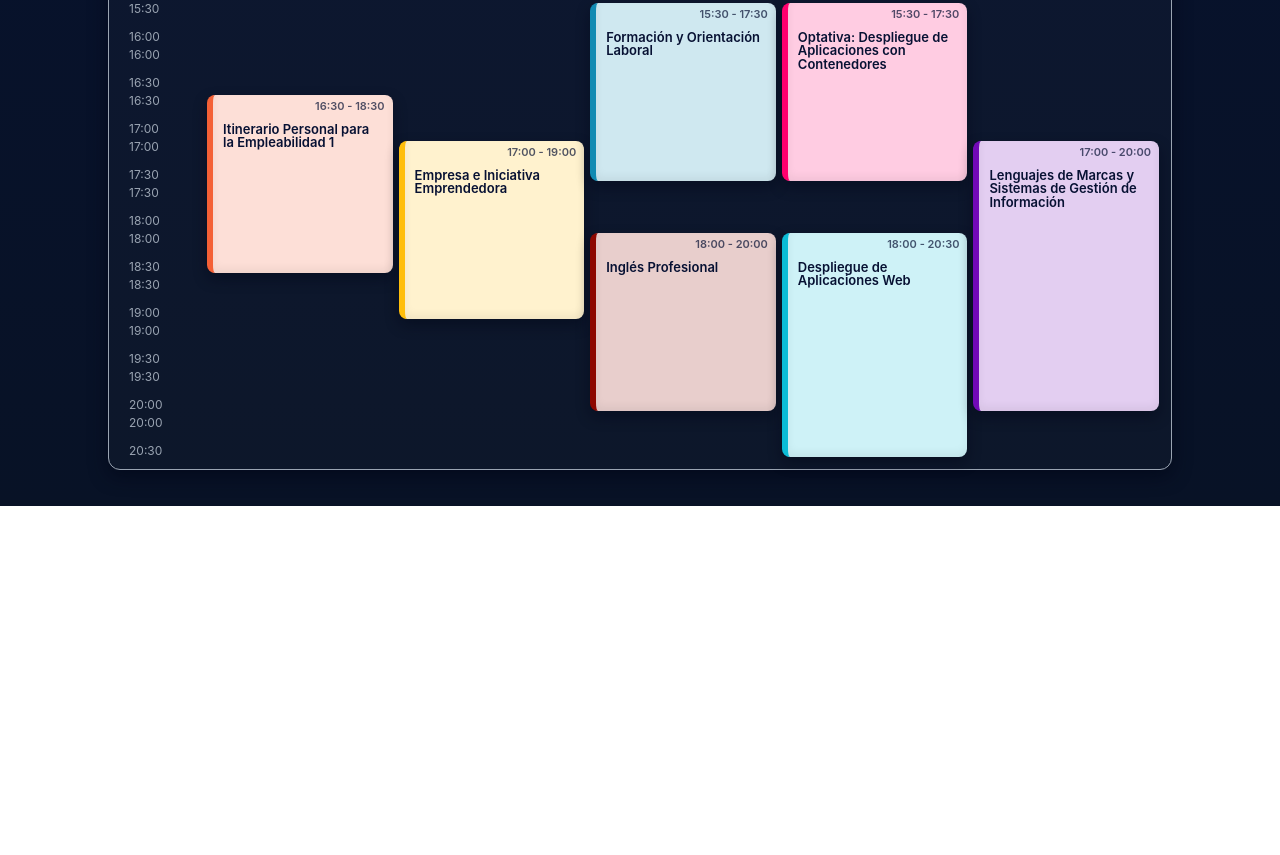
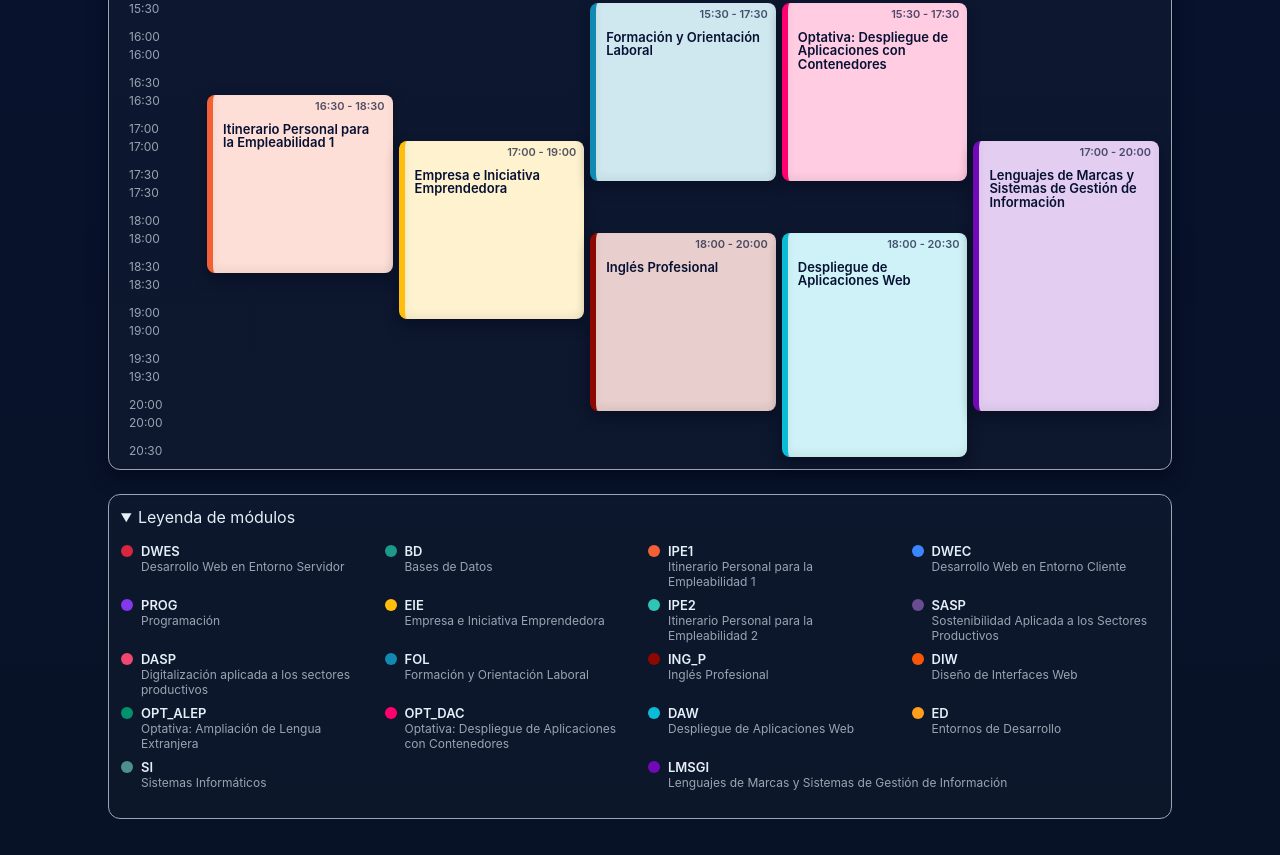
Before and after one commit to metatron18es/february-exams-2026, a plain HTML site: page index.html in a window 1280 px wide. Shown: the part 870-1725 px from the top of the page. Before the commit the page ends 1376 px from the top, so only its background shows below. Drawn offline with Linux system fonts and the light colour scheme.

Commit message:
feat: add legend

```diff
--- a/css/styles.css
+++ b/css/styles.css
@@ -251,3 +251,58 @@ h1 {
     padding: 10px;
   }
 }
+
+/* ---------- LEGEND ---------- */
+
+.legend {
+  margin-top: 24px;
+  padding: 12px;
+  border-radius: 12px;
+  border: 1px solid var(--muted);
+  background: rgba(255, 255, 255, 0.02);
+}
+
+.legend-title {
+  margin: 0 0 8px;
+  font-size: 14px;
+  font-weight: 600;
+  color: #dbeafe;
+}
+
+.legend-list {
+  display: flex;
+  flex-wrap: wrap;
+  gap: 8px 16px;
+}
+
+.legend-item {
+  flex: 1 0 220px;
+}
+
+.legend-label {
+  display: flex;
+  align-items: center;
+  gap: 8px;
+  font-weight: 600;
+  font-size: 13px;
+}
+
+.legend-dot {
+  width: 12px;
+  height: 12px;
+  border-radius: 50%;
+  background: var(--color);
+  flex-shrink: 0;
+}
+
+.legend-desc {
+  margin: 0 0 0 20px;
+  font-size: 12px;
+  color: var(--muted);
+}
+
+@media (max-width: 880px) {
+  .legend {
+    display: none;
+  }
+}
--- a/data/examenes.json
+++ b/data/examenes.json
@@ -67,7 +67,7 @@
         {
             "module": "dasp",
             "label": "DASP",
-            "title": "Desarrollo de Aplicaciones Servidor",
+            "title": "Digitalización aplicada a los sectores productivos",
             "day": "miércoles",
             "time": "12:00 - 13:00",
             "color": "#ef476f"
--- a/index.html
+++ b/index.html
@@ -76,6 +76,16 @@
       <div class="slot" style="grid-column:1;grid-row:25;"><span>20:00</span><span>20:30</span></div>
 
     </div>
+
+        <!-- Leyenda de módulos -->
+    <details class="legend" open>
+      <summary>Leyenda de módulos</summary>
+
+      <dl class="legend-list"></dl>
+    </details>
+
+
+
   </div>
 
   <script src="./js/main.js"></script>
--- a/js/main.js
+++ b/js/main.js
@@ -35,7 +35,8 @@ function extractModules(events) {
             map.set(e.module, {
                 id: e.module,
                 label: e.label,
-                color: e.color || randomColor()
+                color: e.color || randomColor(),
+                name: e.title
             });
         }
     });
@@ -77,7 +78,8 @@ fetch('./data/examenes.json')
         renderFiltersFromEvents(data.events);
         renderEvents(data.events);
         bindFilters();
-        updateChips(); // ➕
+        updateChips();
+        renderLegend(data.events);
     });
 
 /* ---------- TIME UTILS ---------- */
@@ -267,3 +269,32 @@ filtersContainer.querySelector('.chips').addEventListener('click', (e) => {
         selectAll.checked = [...all].every(c => c.checked);
     }
 });
+
+/* ---------- LEGEND ---------- */
+
+function renderLegend(events) {
+    const legend = document.querySelector('.legend-list');
+    if (!legend) return;
+
+    const modules = extractModules(events);
+
+    legend.innerHTML = `
+      ${modules.map(m => `
+        <div class="legend-item">
+          <dt class="legend-label">
+            <span
+              class="legend-dot"
+              style="--color:${m.color}"
+              aria-hidden="true"
+            ></span>
+            <span title="${m.label}">
+              ${m.label}
+            </span>
+          </dt>
+          <dd class="legend-desc">
+            ${m.name}
+          </dd>
+        </div>
+      `).join('')}
+    `;
+}
```
